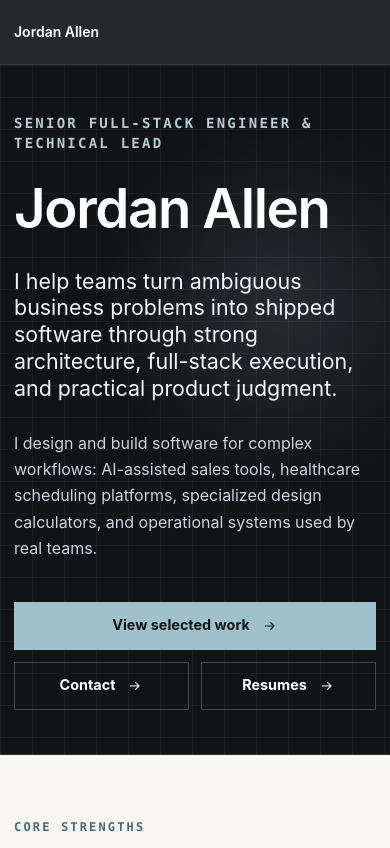
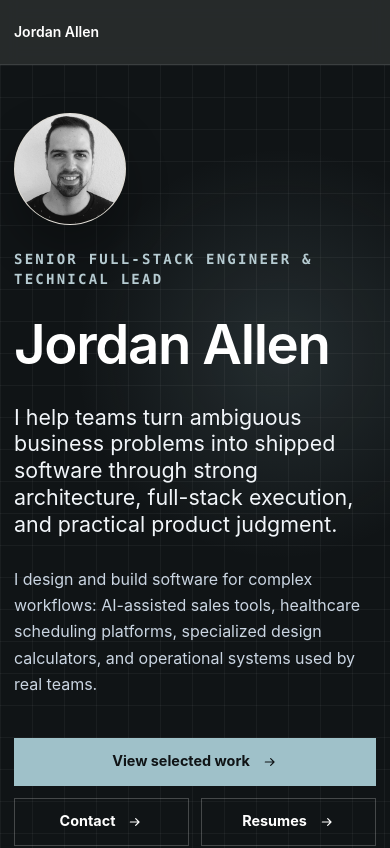
Before and after one commit to Jordan1022/jordan-portfolio, a Next.js app: page / in a window 390 px wide. Shown: the top 848 px of the page. Built offline with nearby package versions, Linux system fonts and the light colour scheme.

Commit message:
Update portfolio hero and resume copy

```diff
--- a/src/app/globals.css
+++ b/src/app/globals.css
@@ -84,6 +84,18 @@ summary::-webkit-details-marker {
 .hero-copy {
   position: relative;
   z-index: 2;
+}
+
+.hero-profile-image {
+  display: block;
+  height: 136px;
+  width: 136px;
+  margin-bottom: 28px;
+  border: 1px solid rgba(255, 255, 255, 0.22);
+  border-radius: 50%;
+  background: #d9d5cb;
+  box-shadow: 0 22px 44px rgba(0, 0, 0, 0.28);
+  object-fit: cover;
 }
 
 .button {
@@ -851,6 +863,12 @@ summary::-webkit-details-marker {
     font-size: clamp(3rem, 14vw, 4.5rem);
   }
 
+  .hero-profile-image {
+    height: 112px;
+    width: 112px;
+    margin-bottom: 24px;
+  }
+
   .hero-copy p:nth-of-type(2) {
     font-size: 1.34rem;
   }
--- a/src/app/page.tsx
+++ b/src/app/page.tsx
@@ -1,3 +1,5 @@
+import Image from "next/image";
+
 type Project = {
   title: string;
   label: string;
@@ -602,6 +604,14 @@ export default function Home() {
       <section id="top" className="hero-section">
         <div className="shell hero-grid">
           <div className="hero-copy">
+            <Image
+              src="/profile/bwprofile.png"
+              alt="Jordan Allen"
+              width={136}
+              height={136}
+              priority
+              className="hero-profile-image"
+            />
             <p className="font-mono text-sm font-semibold uppercase tracking-[0.16em] text-[#b6cbd1]">
               Senior Full-Stack Engineer & Technical Lead
             </p>
@@ -697,8 +707,8 @@ export default function Home() {
         <div id="resumes" className="shell resume-shell">
           <SectionHeading
             eyebrow="Resumes"
-            title="Two resume versions for different role conversations."
-            copy="Use the senior full-stack version for IC/product engineering roles and the lead version for technical lead, architect, or team-lead-leaning roles."
+            title="Resume versions tailored to senior engineering and technical leadership roles."
+            copy="Each PDF highlights a different angle of the same experience: senior full-stack product engineering, or technical leadership across architecture, planning, and delivery."
           />
           <div className="resume-grid">
             {resumeLinks.map((resume) => (
```
